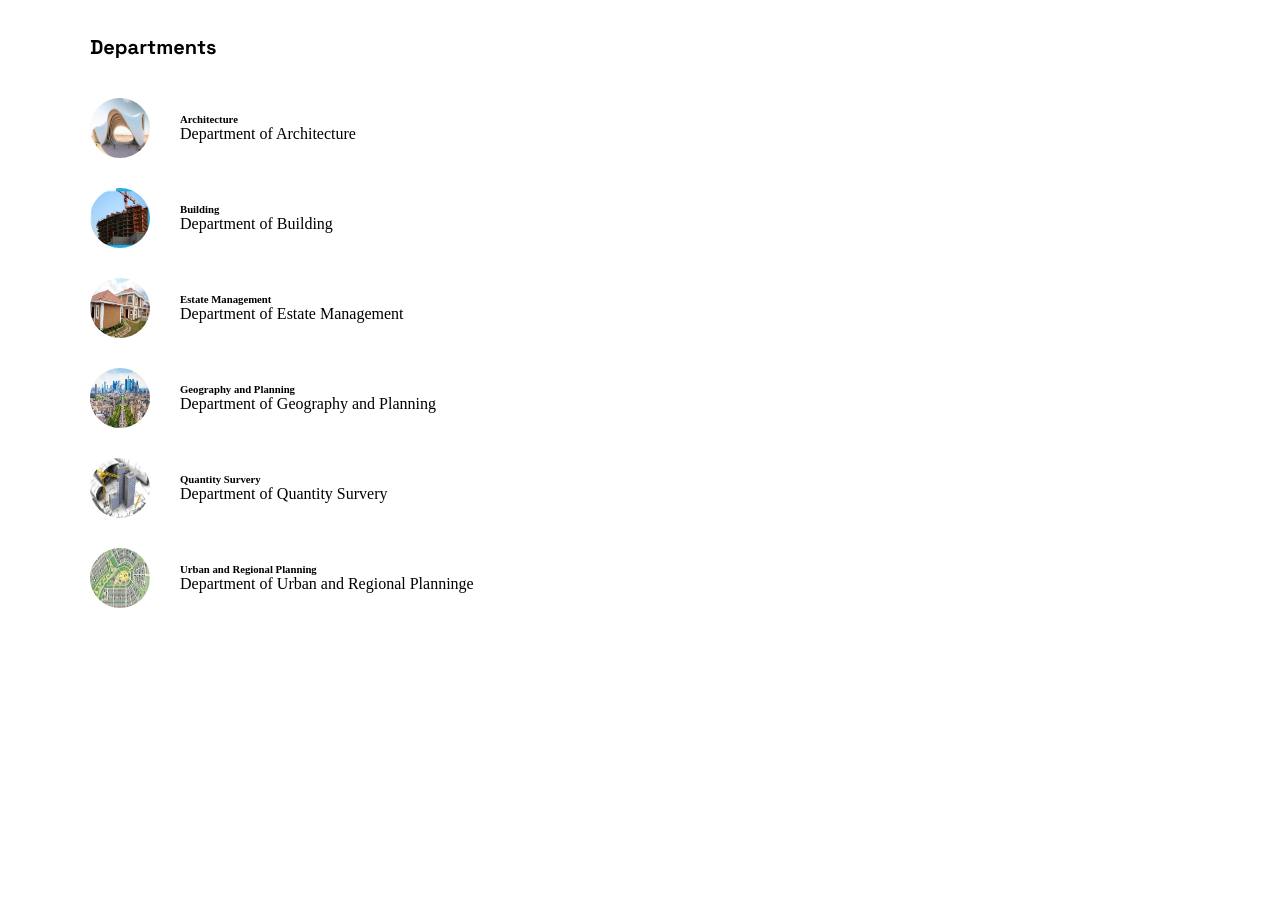
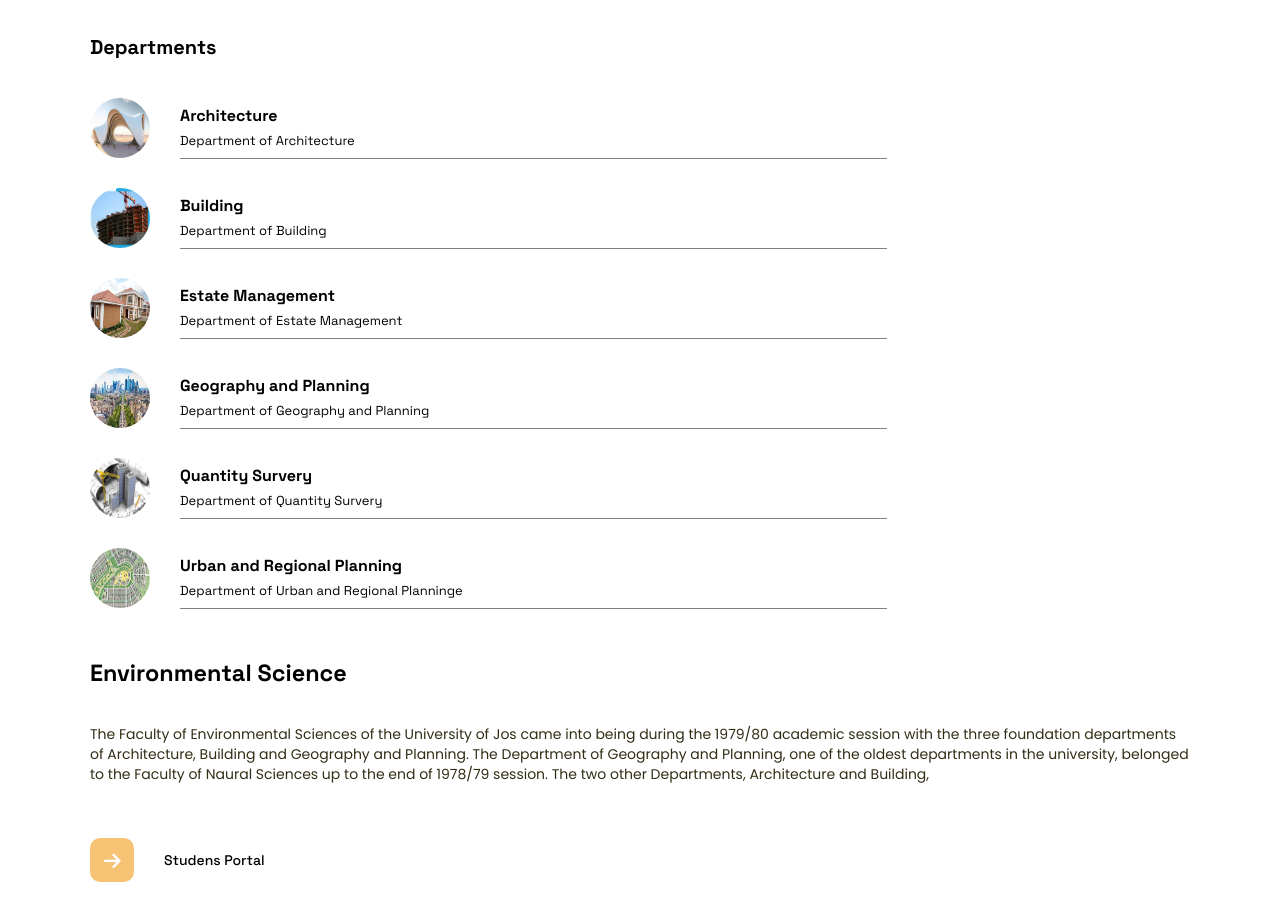
Before and after one commit to kponky/Fayth_environment-project_app, a plain HTML site: page index.html in a window 1280 px wide. Shown: the part 612-1532 px from the top of the page. Before the commit the page ends 1250 px from the top, so only its background shows below. Drawn offline with Linux system fonts and the light colour scheme.

Commit message:
home sectipon fix

```diff
--- a/index.html
+++ b/index.html
@@ -126,6 +126,26 @@
 
     </div>
 
+    <div class="environmental-sc-section">
+      <div class="env-sc-heading">
+        <h3>Environmental Science</h3>
+      </div>
+      <div class="env-text">
+        <p>The Faculty of Environmental Sciences of the University of Jos came into being during the 1979/80 academic
+          session with the three foundation departments of Architecture, Building and Geography and Planning. The
+          Department of Geography and Planning, one of the oldest departments in the university, belonged to the Faculty
+          of Naural Sciences up to the end of 1978/79 session. The two other Departments, Architecture and Building,
+        </p>
+      </div>
+    </div>
+
+    <div class="portal-btn">
+      <a href="#">
+        <button><i class="fa-solid fa-arrow-right" aria-hidden="true"></i></button>
+        <p>Studens Portal</p>
+      </a>
+    </div>
+
 
 
   </section>
--- a/style.css
+++ b/style.css
@@ -272,5 +272,96 @@ nav .nav__logo h3 {
   height: 60px;
   border-radius: 50%;
   opacity: 0px;
+}
+
+.hero-container .departments-section .departments .depts-card .dept-text {
+
+  display: flex;
+  flex-direction: column;
+  gap: 5px;
+  line-height: 18px;
+  position: relative;
+  width: 100%;
+}
+
+.hero-container .departments-section .departments .depts-card .dept-text::after {
+  content: "";
+  top: 0;
+  left: 0;
+  bottom: -10px;
+  width: 70%;
+  border-bottom: 1px solid #00000080;
+  position: absolute;
+}
+
+.hero-container .departments-section .departments .depts-card .dept-text h6 {
+  font-family: Space Grotesk;
+  font-size: 16px;
+  font-weight: 700;
+  line-height: 20.88px;
+  color: #000;
 
 }
+
+.hero-container .departments-section .departments .depts-card .dept-text p {
+  font-family: Space Grotesk;
+  font-size: 13px;
+  font-weight: 400;
+  line-height: 17.4px;
+  text-align: left;
+
+}
+
+.hero-container .environmental-sc-section {
+  margin-inline: 90px;
+  margin-block: 30px;
+}
+
+.hero-container .environmental-sc-section .env-sc-heading {
+  margin-top: 50px;
+  margin-bottom: 36px;
+  font-family: Space Grotesk;
+  font-size: 20px;
+  font-weight: 700;
+}
+
+.hero-container .environmental-sc-section .env-text {
+
+  font-family: Poppins;
+  font-size: 14px;
+  font-weight: 400;
+  line-height: 20px;
+  color: #322E16;
+}
+
+.hero-container .portal-btn a {
+  text-decoration: none;
+  margin-block: 54px;
+  margin-inline: 90px;
+  display: flex;
+  align-items: center;
+  gap: 30px;
+
+}
+
+.hero-container .portal-btn button {
+  background: #F6C274;
+  width: 44px;
+  height: 44px;
+  padding: 13px 14px 15px 14px;
+  border-radius: 10px;
+  border: none;
+  color: #fff;
+  font-size: 19px;
+  opacity: 0px;
+
+}
+
+.hero-container .portal-btn p {
+  color: #000;
+  font-family: Space Grotesk;
+  font-size: 14px;
+  font-weight: 500;
+
+
+}
```
